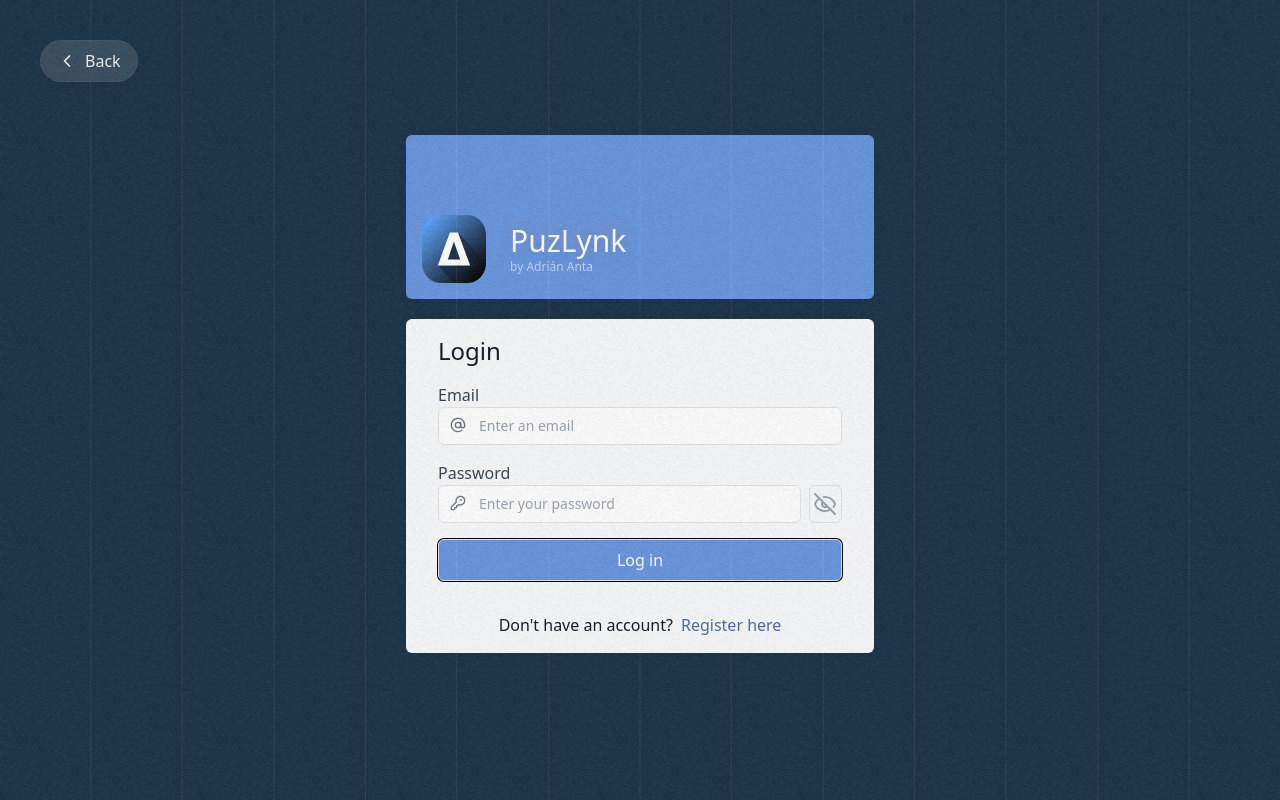
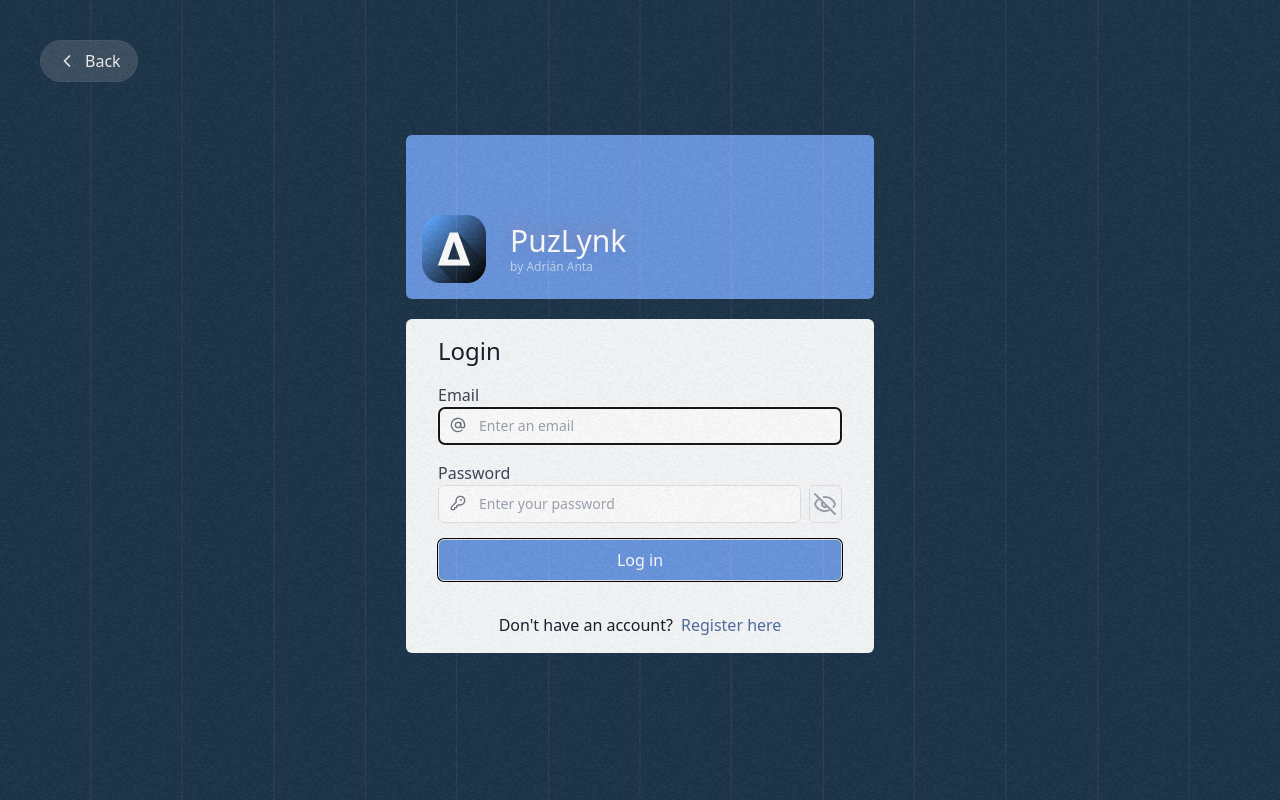
Before and after one commit to antaga04/imprffctgames, a React (Vite) app in the folder client/: page /login in a window 1280 px wide. Built offline with nearby package versions, Linux system fonts and the light colour scheme; no server answers; the HTML template or start-up script is replaced by a standard one.

Commit message:
feat: add focusOnMount prop to AuthInput and implement auto-focus in Login and Register forms

```diff
--- a/client/src/components/ui/AuthInput.tsx
+++ b/client/src/components/ui/AuthInput.tsx
@@ -1,7 +1,17 @@
 import React, { useState } from 'react';
 import { Eye, EyeOff } from 'lucide-react';
 
-const AuthInput: React.FC<AuthInputProps> = ({ label, name, type, placeholder, Icon, value, onChange, disabled }) => {
+const AuthInput: React.FC<AuthInputProps> = ({
+    label,
+    name,
+    type,
+    placeholder,
+    Icon,
+    value,
+    onChange,
+    disabled,
+    focusOnMount,
+}) => {
     const [showPassword, setShowPassword] = useState(false);
 
     const handleTogglePassword = () => {
@@ -23,6 +33,7 @@ const AuthInput: React.FC<AuthInputProps> = ({ label, name, type, placeholder, I
                     onChange={onChange}
                     placeholder={placeholder}
                     className="p-2 pl-10 pr-12 rounded-md border text-sm w-full"
+                    ref={focusOnMount}
                 />
                 <Icon className="absolute left-3 top-2.5 h-4 w-4 text-gray-500" />
                 {type === 'password' && (
--- a/client/src/pages/Login.tsx
+++ b/client/src/pages/Login.tsx
@@ -1,4 +1,4 @@
-import { useState } from 'react';
+import { useEffect, useRef, useState } from 'react';
 import { useAuth } from '@/context/AuthContext';
 import { toast } from 'sonner';
 import ButtonFrom from '@/components/ui/ButtonForm';
@@ -14,6 +14,13 @@ const LoginFrom = () => {
         email: '',
         password: '',
     });
+    const focusRef = useRef<HTMLInputElement>(null);
+
+    useEffect(() => {
+        if (focusRef.current) {
+            focusRef.current.focus();
+        }
+    }, []);
 
     const handleInputChange = (e: React.ChangeEvent<HTMLInputElement>) => {
         const { name, value } = e.target;
@@ -46,7 +53,7 @@ const LoginFrom = () => {
 
     return (
         <form onSubmit={handleSubmit} id="login-form" className="flex flex-col gap-4">
-            {LOGIN_INPUTS.map(({ label, name, type, placeholder, Icon }) => (
+            {LOGIN_INPUTS.map(({ label, name, type, placeholder, Icon }, idx) => (
                 <AuthInput
                     key={name}
                     label={label}
@@ -56,6 +63,7 @@ const LoginFrom = () => {
                     Icon={Icon}
                     value={formData[name as keyof typeof formData]}
                     onChange={handleInputChange}
+                    focusOnMount={idx === 0 ? focusRef : undefined}
                 />
             ))}
 
--- a/client/src/pages/Register.tsx
+++ b/client/src/pages/Register.tsx
@@ -1,4 +1,4 @@
-import { useState } from 'react';
+import { useEffect, useRef, useState } from 'react';
 import SigninLogo from '@/components/ui/SigninLogo';
 import BackButton from '@/components/ui/BackButton';
 import ButtonForm from '@/components/ui/ButtonForm';
@@ -16,6 +16,13 @@ const RegisterForm = () => {
         confirmPassword: '',
     });
     const { register, login } = useAuth();
+    const focusRef = useRef<HTMLInputElement>(null);
+
+    useEffect(() => {
+        if (focusRef.current) {
+            focusRef.current.focus();
+        }
+    }, []);
 
     const handleInputChange = (e: React.ChangeEvent<HTMLInputElement>) => {
         const { name, value } = e.target;
@@ -56,7 +63,7 @@ const RegisterForm = () => {
 
     return (
         <form onSubmit={handleSubmit} id="register-form" className="flex flex-col gap-4">
-            {REGISTER_INPUTS.map(({ label, name, type, placeholder, Icon }) => (
+            {REGISTER_INPUTS.map(({ label, name, type, placeholder, Icon }, idx) => (
                 <AuthInput
                     key={name}
                     label={label}
@@ -66,6 +73,7 @@ const RegisterForm = () => {
                     Icon={Icon}
                     value={formData[name as keyof typeof formData]}
                     onChange={handleInputChange}
+                    focusOnMount={idx === 0 ? focusRef : undefined}
                 />
             ))}
 
```
